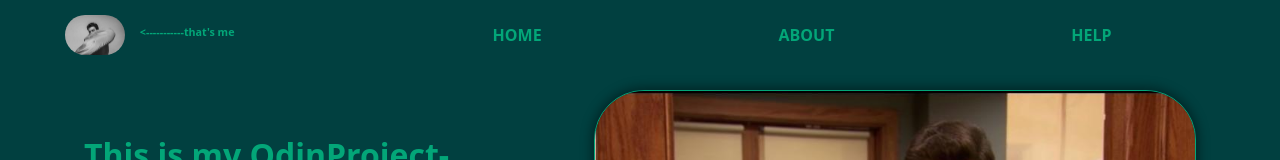
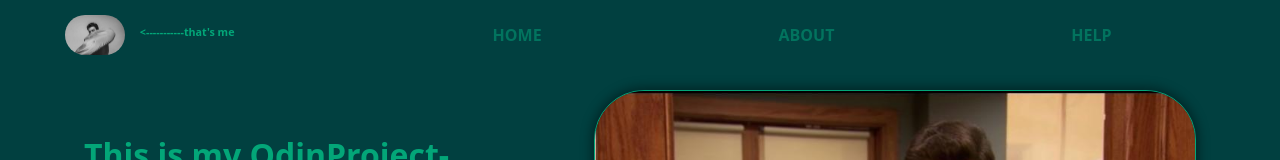
Before and after one commit to Nenyy-mon/odinSitePortfolio, a plain HTML site: page index.html in a window 1280 px wide. Shown: the top 160 px of the page. Drawn offline with Linux system fonts and the light colour scheme.

Commit message:
updated navbar

```diff
--- a/index.html
+++ b/index.html
@@ -20,9 +20,9 @@
         </div>
         <div class="menu-cont">
             <ul>
-                <li>HOME</li>
-                <li>ABOUT</li>
-                <li>HELP</li>
+                <li><a href="#">HOME</a></li>
+                <li><a href="#about">ABOUT</a></li>
+                <li><a href="#help">HELP</a></li>
             </ul>
         </div>
     </nav>
@@ -44,7 +44,7 @@
             </div>
         </div>
     </div>
-    <div class="second-div-page">
+    <div id="about" class="second-div-page">
         <div class="second-top">
             <h1>This is me presenting my projects from TOP</h1>
         </div>
@@ -71,7 +71,7 @@
             <h3>Hire me if you can!</h3>
             <p>I'm a beginner web-developer, know a lot of things, also loves to learn new things, currently studying TOP,FCC,CS50,React. Dream is to become software engineer for some space company,I'm looking at some X rn, but first I got to center some divs. So contact me if you wish.</p>
         </div>
-        <div class="job-btns-social">
+        <div id="help" class="job-btns-social">
             <a href="https://www.facebook.com/nenadczv.jovanovic/?locale=ms_MY" class="fa fa-facebook icon"></a>
             <a href="https://www.instagram.com/jasamsone/" class="fa fa-instagram icon"></a>
             <a href="https://rs.linkedin.com/in/nenad-jovanovic-342734263" class="fa fa-linkedin icon"></a>
--- a/styles/style.css
+++ b/styles/style.css
@@ -35,6 +35,10 @@ ul {
     align-items: center;
     font-weight: 800;
 
+}
+li a {
+    text-decoration: none;
+    color: #02735E;
 }
 .logo-cont {
     display: flex;
```
